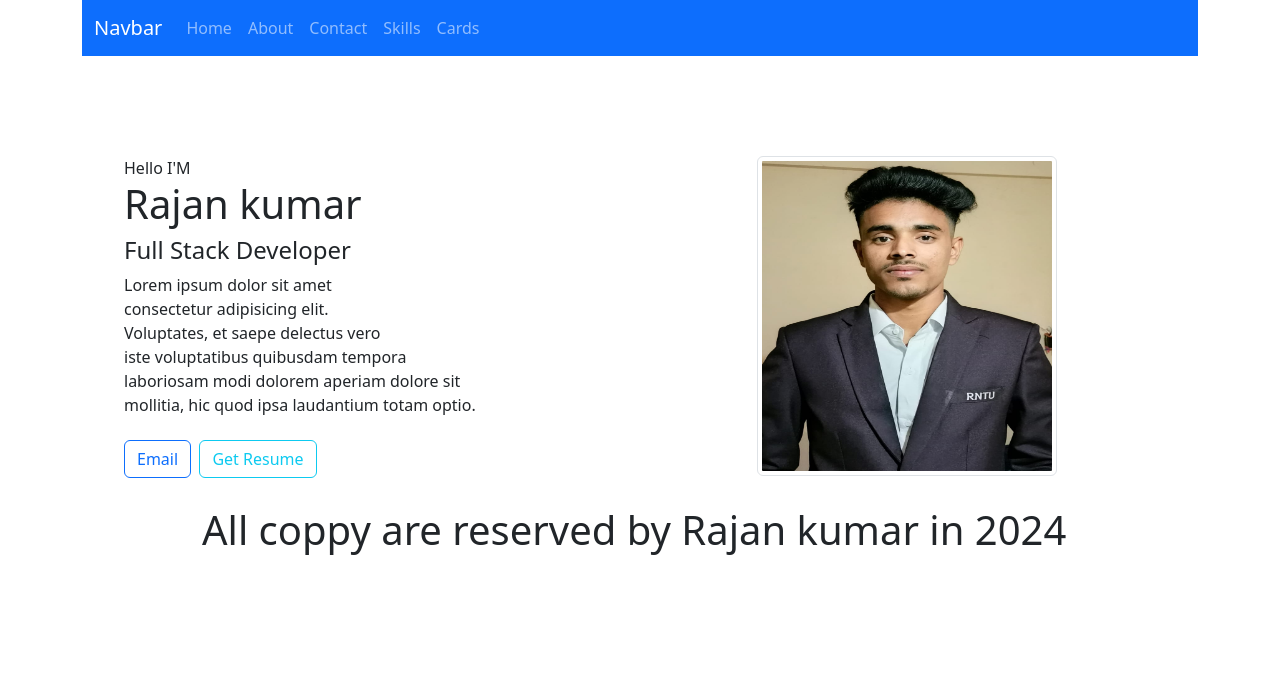
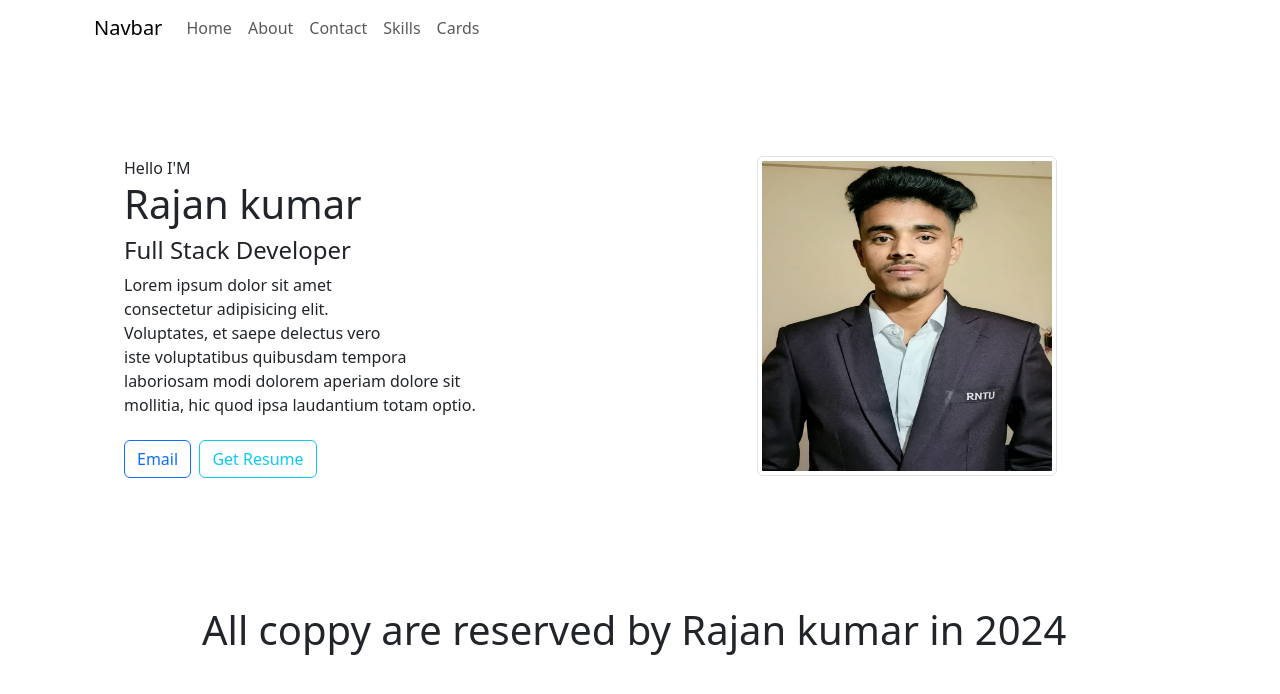
Before and after one commit to Rajankumar9955/Portafolio_by_React, a React (Vite) app: page / in a window 1280 px wide. Shown: the top 694 px of the page. Built offline with nearby package versions, Linux system fonts and the light colour scheme.

Commit message:
home section

```diff
--- a/src/components/Home.jsx
+++ b/src/components/Home.jsx
@@ -3,11 +3,12 @@ import Row from 'react-bootstrap/Row';
 import Col from 'react-bootstrap/Col';
 import Image from 'react-bootstrap/Image';
 
-
 import Button from 'react-bootstrap/Button';
 
 
 const Home=()=>{
+
+
     return(
         <>
 
--- a/src/components/Layout.jsx
+++ b/src/components/Layout.jsx
@@ -9,7 +9,7 @@ const Layout=()=>
 
        <Container>
         <div>
-       <Navbar bg="primary" data-bs-theme="dark">
+       <Navbar bg="secodary" data-bs-theme="red">
         <Container>
           <Navbar.Brand href="#home">Navbar</Navbar.Brand>
           <Nav className="me-auto">
@@ -21,7 +21,7 @@ const Layout=()=>
           </Nav>
         </Container>
       </Navbar>
-   <div style={{height:"450px"}}>
+   <div style={{height:"550px"}}>
 
         <Outlet/>
 
```
Also changed, not shown: src/App.jsx (+4 -6 lines).
